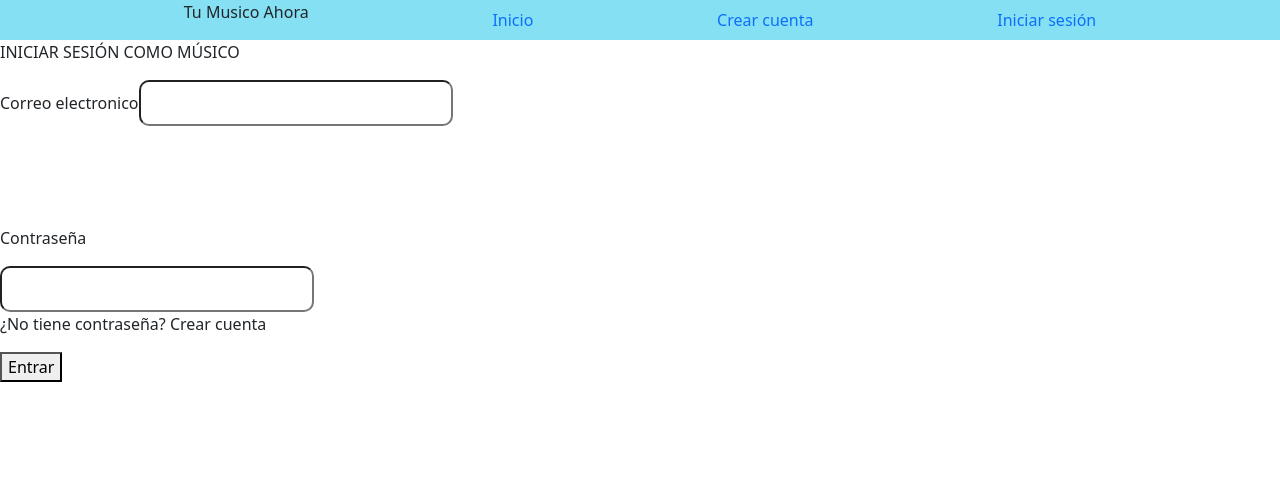
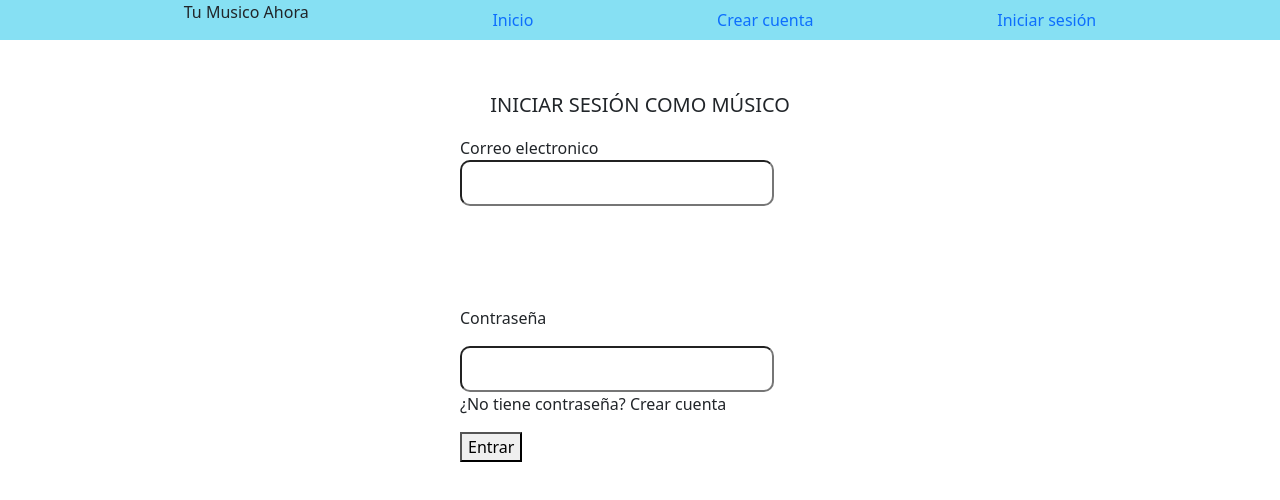
Before and after one commit to Kodemia-MusicApp/MusicApp-FrontEnd, a React app: page /login/musican in a window 1280 px wide. Shown: the top 500 px of the page. Built offline with nearby package versions, Linux system fonts and the light colour scheme.

Commit message:
1 file modified

```diff
--- a/src/Pages/LoginMusician/LoginMusician.scss
+++ b/src/Pages/LoginMusician/LoginMusician.scss
@@ -0,0 +1,47 @@
+.LoginMusician {
+    //background-color: blue;
+    display: flex;
+    justify-content: center;
+}
+
+.LoginMusician-Container {
+    //background-color: white;
+    width: 360px;
+    height: 812px;
+    margin-top: 50px;
+}
+
+.LoginMusician-Content {
+    //background-color: red;
+    display: flex;
+    justify-content: center;
+}
+
+.LoginMusician-Title {
+    font-size: 20px;
+    font-weight: 400;
+    text-align: center;
+}
+
+.input-mail {
+    width: 314px;
+    height: 46px;
+    border-radius: 10px;
+    align-items: center;
+    margin-bottom: 100px;
+}
+
+.input-password {
+    width: 314px;
+    height: 46px;
+    border-radius: 10px;
+}
+
+.Login-Form {
+    margin-top: 50px;
+    margin-left: 18px;
+}
+.Login-footer {
+    margin-top: 70px;
+    text-align: center;
+}
```
